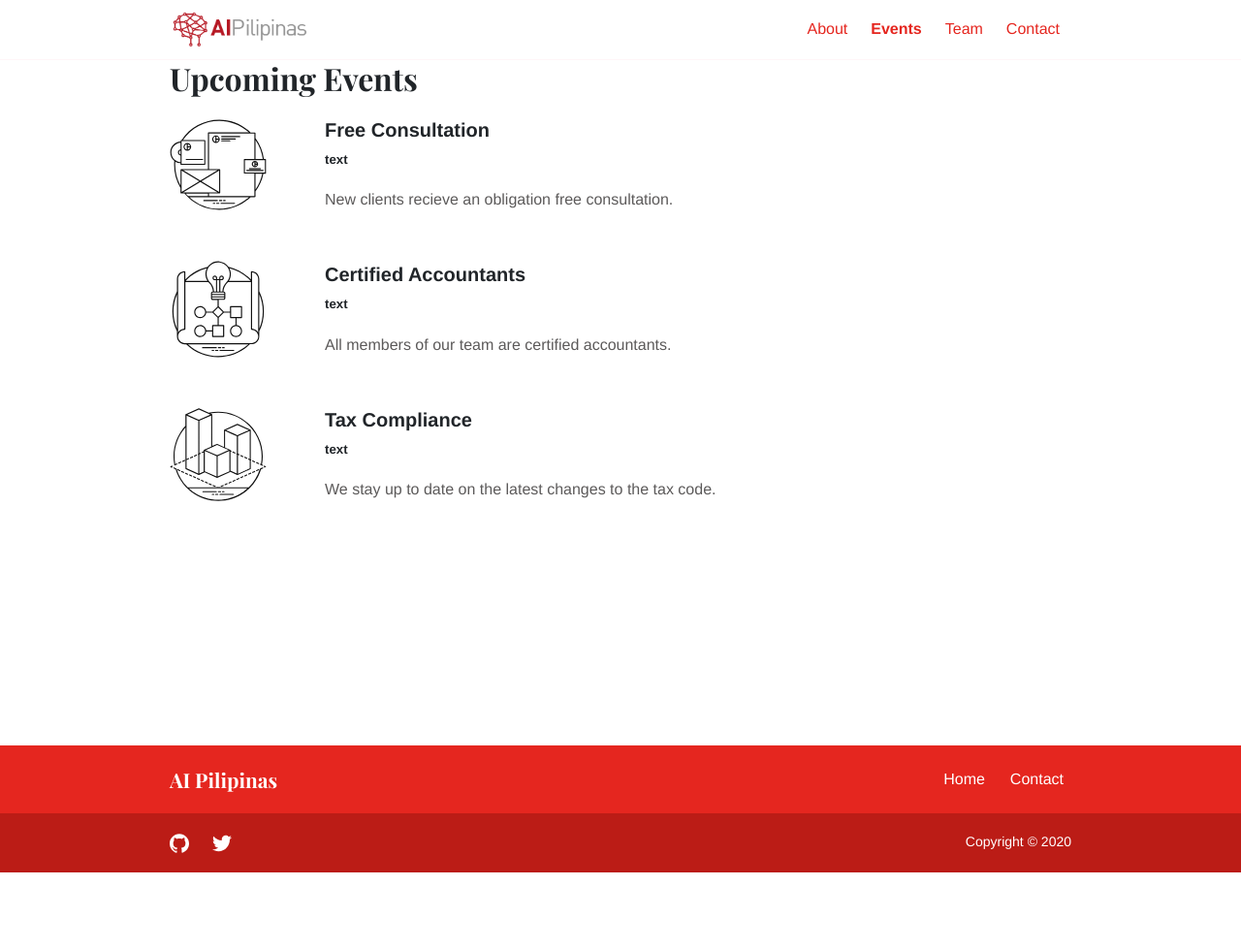
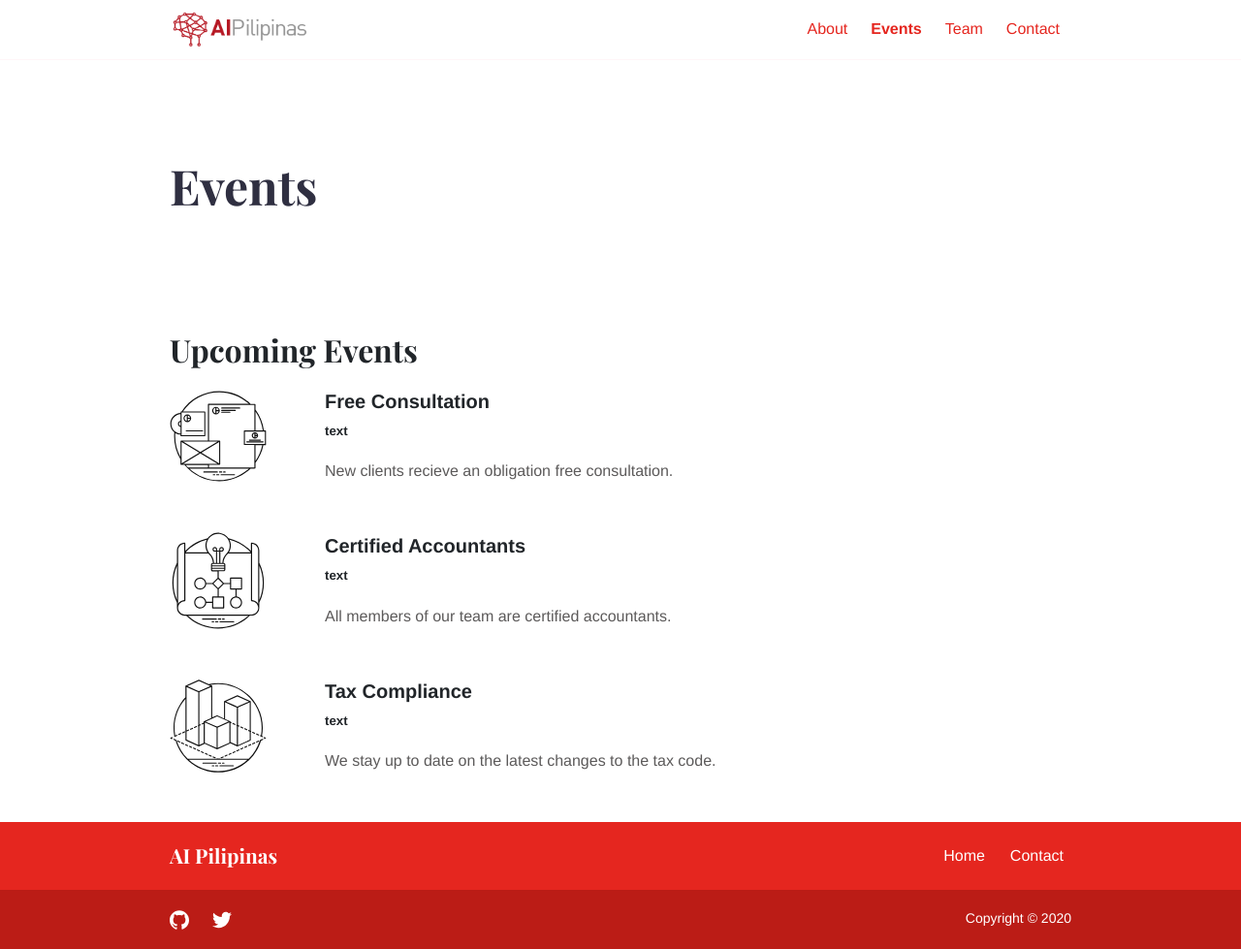
Before and after one commit to aipilipinas/aipilipinas.github.io, a Jekyll site: the page built from events.md, in a window 1280 px wide. Shown: the whole page at 97% size. Built offline with Jekyll 4.4.1, drawn with Linux system fonts in a browser that asks for light colours; before the commit the page ends 900 px from its top, so only the background shows below that.

Commit message:
Edit services layout

```diff
--- a/_layouts/event.html
+++ b/_layouts/event.html
@@ -1,6 +1,19 @@
 ---
 layout: default
 ---
+
+<div class="container pb-6 pt-6 pt-md-10 pb-md-10">
+    <div class="row justify-content-start">
+        <div class="col-12 col-md-8">
+            <div class="service service-single">
+                <h1 class="title">{{page.title}}</h1>
+                <div class="content">{{content}}</div>
+            </div>
+        </div>
+    </div>
+</div>
+
+
   <div class="container">
     <H1>Upcoming Events</H1>
     {% for event in site.data.events %}
```
